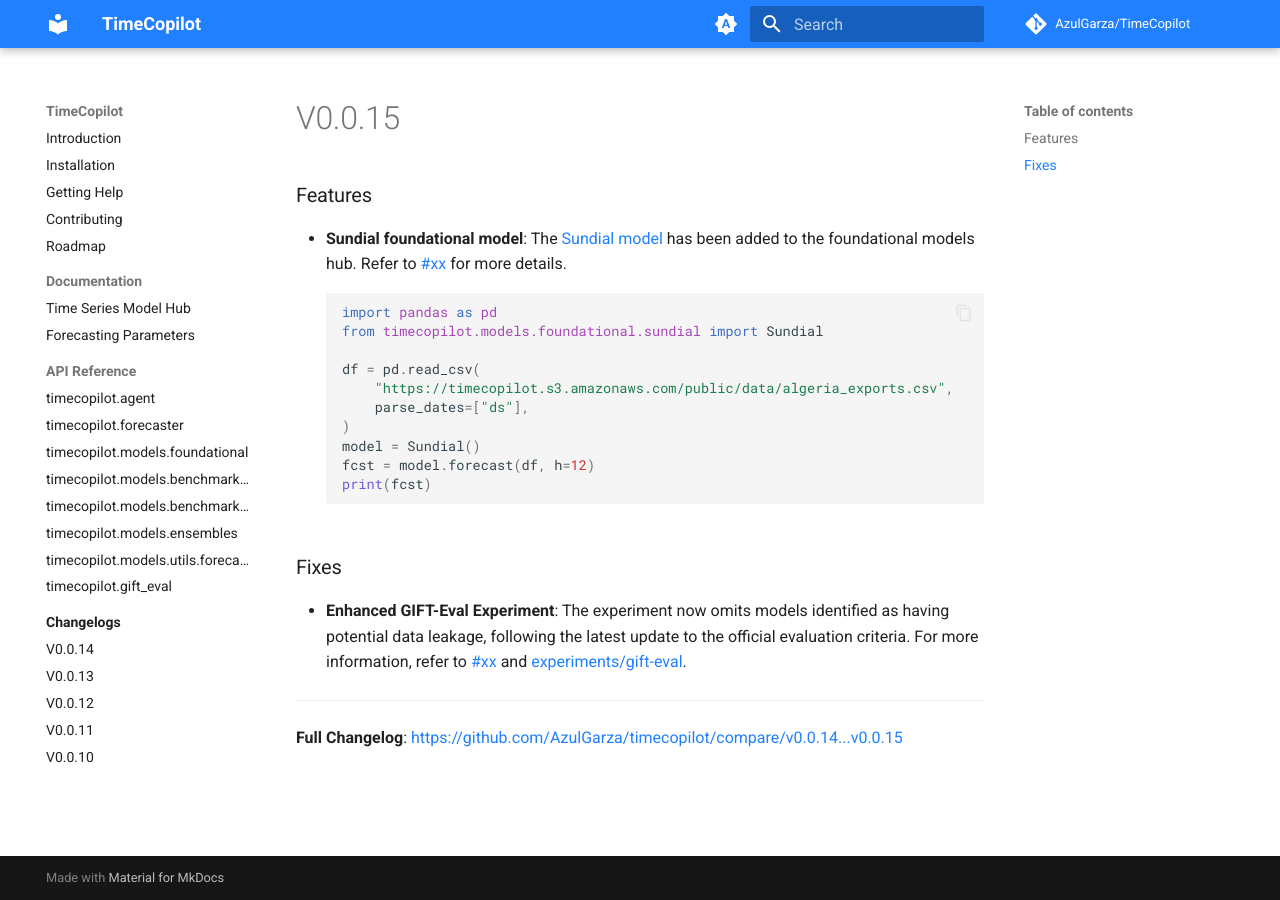
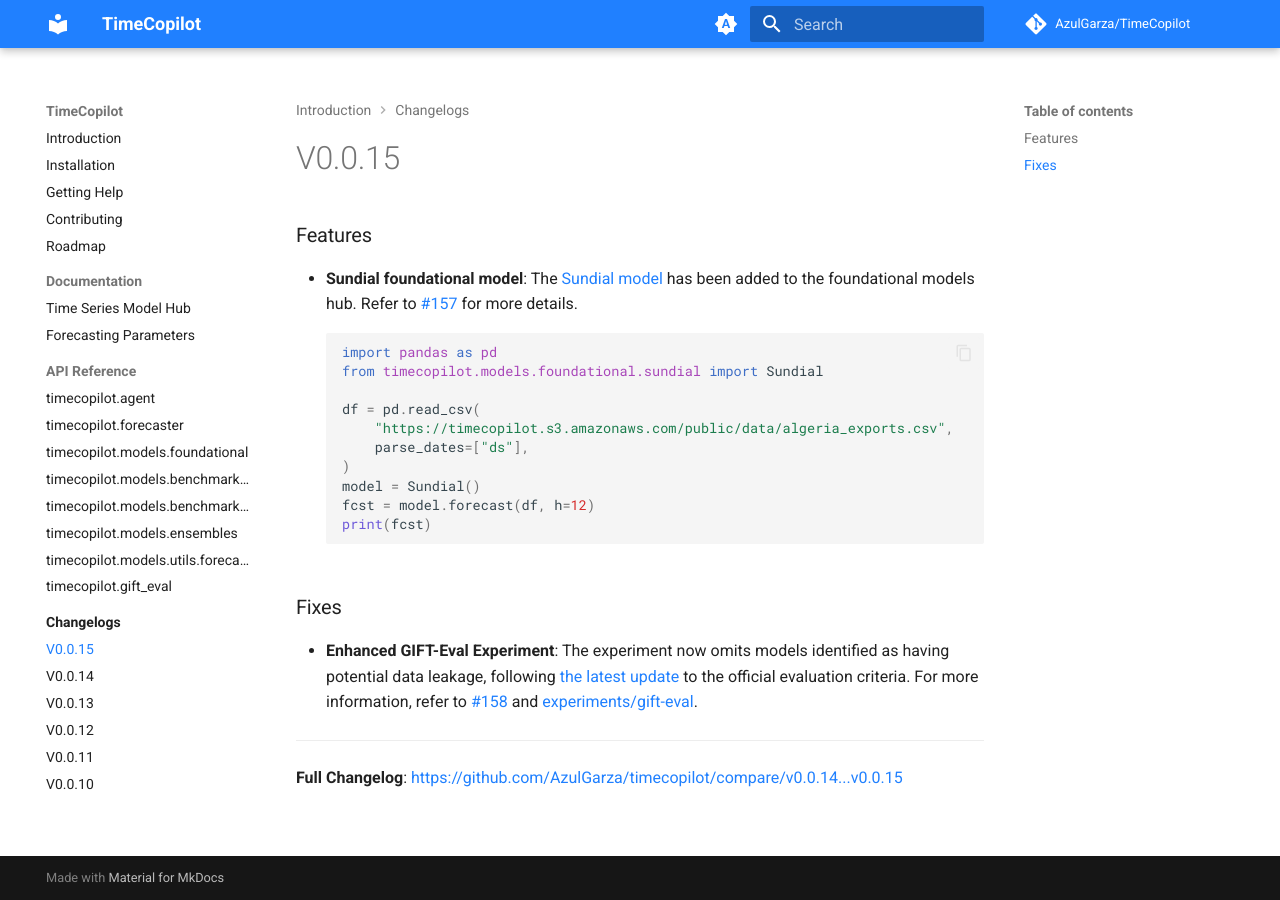
Before and after one commit to mpg05883/timecopilot, an MkDocs documentation site: the page built from docs/changelogs/v0.0.15.md, in a window 1280 px wide. Built offline with MkDocs 1.6.1 and Material for MkDocs 9.7.7, drawn with Linux system fonts in a browser that asks for light colours; comment, search, counter and statistics services are not loaded.

Commit message:
docs: add doc new release

````diff
--- a/docs/changelogs/v0.0.15.md
+++ b/docs/changelogs/v0.0.15.md
@@ -1,6 +1,6 @@
 ### Features
 
-* **Sundial foundational model**: The [Sundial model](https://github.com/thuml/Sundial) has been added to the foundational models hub. Refer to [#xx](https://github.com/AzulGarza/timecopilot/pull/xx) for more details.
+* **Sundial foundational model**: The [Sundial model](https://github.com/thuml/Sundial) has been added to the foundational models hub. Refer to [#157](https://github.com/AzulGarza/timecopilot/pull/157) for more details.
     ```python
     import pandas as pd
     from timecopilot.models.foundational.sundial import Sundial
@@ -16,7 +16,7 @@
 
 ### Fixes
 
-* **Enhanced GIFT-Eval Experiment**: The experiment now omits models identified as having potential data leakage, following the latest update to the official evaluation criteria. For more information, refer to [#xx](https://github.com/AzulGarza/timecopilot/pull/xx) and [experiments/gift-eval](https://github.com/AzulGarza/timecopilot/tree/main/experiments/gift-eval).
+* **Enhanced GIFT-Eval Experiment**: The experiment now omits models identified as having potential data leakage, following [the latest update](https://github.com/SalesforceAIResearch/gift-eval?tab=readme-ov-file#2025-08-05) to the official evaluation criteria. For more information, refer to [#158](https://github.com/AzulGarza/timecopilot/pull/158) and [experiments/gift-eval](https://github.com/AzulGarza/timecopilot/tree/main/experiments/gift-eval).
 
 ---
 
--- a/mkdocs.yml
+++ b/mkdocs.yml
@@ -32,6 +32,7 @@
       - api/gift_eval/gift_eval.md
   - Changelogs:
       - changelogs/index.md
+      - changelogs/v0.0.15.md
       - changelogs/v0.0.14.md
       - changelogs/v0.0.13.md
       - changelogs/v0.0.12.md
````
Also changed, not shown: docs/changelogs/index.md (+1 -0 lines).
